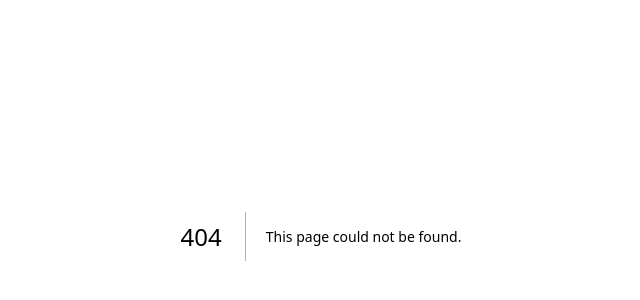
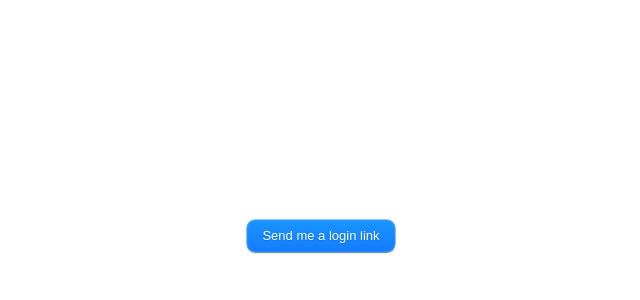
Before and after one commit to Nithinreddy1019/learn-motion, a Next.js app: page /statebutton in a window 1280 px wide. Before the commit this address had no page. Shown: the part 164-464 px from the top of the page, without its empty margins (319-959 px from the left). Built offline with nearby package versions, Linux system fonts and the light colour scheme.

Commit message:
animated state buttoin : framer

```diff
--- /dev/null
+++ b/app/statebutton/page.tsx
@@ -0,0 +1,79 @@
+"use client"
+
+const StateButtonPage = () => {
+    return (
+        <div className="h-screen w-full flex items-center justify-center">
+            <SmoothButton />
+        </div>
+    );
+}
+
+export default StateButtonPage;
+
+
+
+// -----------------------------------------------------------------------------------
+
+
+
+
+import { useState } from "react";
+import { AnimatePresence, motion } from "motion/react";
+import { Spinner } from "./spinner";
+import "./styles.css";
+
+const buttonCopy = {
+  idle: "Send me a login link",
+  loading: <Spinner size={16} color="rgba(255, 255, 255, 0.65)" />,
+  success: "Login link sent!",
+};
+
+export function SmoothButton() {
+  const [buttonState, setButtonState] = useState("idle");
+
+  return (
+    <div className="outer-wrapper">
+      <button
+        className="blue-button"
+        disabled={buttonState !== "idle"}
+        onClick={() => {
+          // This code is just a placeholder
+          setButtonState("loading");
+
+          setTimeout(() => {
+            setButtonState("success");
+          }, 1750);
+
+          setTimeout(() => {
+            setButtonState("idle");
+          }, 3500);
+        }}
+      >
+        <AnimatePresence mode="popLayout" initial={false}>
+            <motion.span
+                initial={{
+                    opacity: 0,
+                    y: -25
+                }}
+                animate={{
+                    opacity: 1,
+                    y: 0
+                }}
+                exit={{
+                    opacity: 0,
+                    y: 25
+                }}
+                transition={{
+                    type: "spring",
+                    duration: 0.2,
+                    bounce: 0.5
+                }}
+                key={buttonState}
+            >
+                {buttonCopy[buttonState as keyof typeof buttonCopy]}
+            </motion.span>
+        </AnimatePresence>
+      </button>
+    </div>
+  );
+}
--- /dev/null
+++ b/app/statebutton/spinner.jsx
@@ -0,0 +1,25 @@
+import { clsx } from "clsx";
+import "./styles.css";
+
+const bars = Array(12).fill(0);
+
+export function Spinner({
+  color,
+  size = 20,
+}) {
+  return (
+    <div
+      className="wrapper"
+      style={{
+        ["--spinner-size"]: `${size}px`,
+        ["--spinner-color"]: color,
+      }}
+    >
+      <div className="spinner">
+        {bars.map((_, i) => (
+          <div className="bar" key={`spinner-bar-${i}`} />
+        ))}
+      </div>
+    </div>
+  );
+}
--- /dev/null
+++ b/app/statebutton/styles.css
@@ -0,0 +1,122 @@
+.blue-button {
+  border-radius: 8px;
+  font-weight: 500;
+  font-size: 13px;
+  height: 32px;
+  width: 148px;
+  overflow: hidden;
+  background: linear-gradient(180deg, #1994ff 0%, #157cff 100%);
+  box-shadow:
+    0px 0px 1px 1px rgba(255, 255, 255, 0.08) inset,
+    0px 1px 1.5px 0px rgba(0, 0, 0, 0.32),
+    0px 0px 0px 0.5px #1a94ff;
+  position: relative;
+}
+
+.blue-button span {
+  display: flex;
+  width: 100%;
+  align-items: center;
+  justify-content: center;
+  color: white;
+  text-shadow: 0px 1px 1.5px rgba(0, 0, 0, 0.16);
+}
+
+.outer-wrapper {
+  display: flex;
+  padding: 120px 40px;
+  justify-content: center;
+}
+
+.wrapper {
+  height: var(--spinner-size, 20px);
+  width: var(--spinner-size, 20px);
+}
+
+.spinner {
+  position: relative;
+  top: 50%;
+  left: 50%;
+  height: var(--spinner-size, 20px);
+  width: var(--spinner-size, 20px);
+}
+
+.bar {
+  animation: spin 1.2s linear infinite;
+  background: var(--spinner-color);
+  border-radius: 6px;
+  height: 8%;
+  left: -10%;
+  position: absolute;
+  top: -3.9%;
+  width: 24%;
+}
+
+.bar:nth-child(1) {
+  animation-delay: -1.2s;
+  transform: rotate(0.0001deg) translate(146%);
+}
+
+.bar:nth-child(2) {
+  animation-delay: -1.1s;
+  transform: rotate(30deg) translate(146%);
+}
+
+.bar:nth-child(3) {
+  animation-delay: -1s;
+  transform: rotate(60deg) translate(146%);
+}
+
+.bar:nth-child(4) {
+  animation-delay: -0.9s;
+  transform: rotate(90deg) translate(146%);
+}
+
+.bar:nth-child(5) {
+  animation-delay: -0.8s;
+  transform: rotate(120deg) translate(146%);
+}
+
+.bar:nth-child(6) {
+  animation-delay: -0.7s;
+  transform: rotate(150deg) translate(146%);
+}
+
+.bar:nth-child(7) {
+  animation-delay: -0.6s;
+  transform: rotate(180deg) translate(146%);
+}
+
+.bar:nth-child(8) {
+  animation-delay: -0.5s;
+  transform: rotate(210deg) translate(146%);
+}
+
+.bar:nth-child(9) {
+  animation-delay: -0.4s;
+  transform: rotate(240deg) translate(146%);
+}
+
+.bar:nth-child(10) {
+  animation-delay: -0.3s;
+  transform: rotate(270deg) translate(146%);
+}
+
+.bar:nth-child(11) {
+  animation-delay: -0.2s;
+  transform: rotate(300deg) translate(146%);
+}
+
+.bar:nth-child(12) {
+  animation-delay: -0.1s;
+  transform: rotate(330deg) translate(146%);
+}
+
+@keyframes spin {
+  0% {
+    opacity: 1;
+  }
+  100% {
+    opacity: 0.15;
+  }
+}
--- a/tsconfig.json
+++ b/tsconfig.json
@@ -22,6 +22,6 @@
       "@/*": ["./*"]
     }
   },
-  "include": ["next-env.d.ts", "**/*.ts", "**/*.tsx", ".next/types/**/*.ts"],
+  "include": ["next-env.d.ts", "**/*.ts", "**/*.tsx", ".next/types/**/*.ts", "app/statebutton/spinner.jsx"],
   "exclude": ["node_modules"]
 }
```
